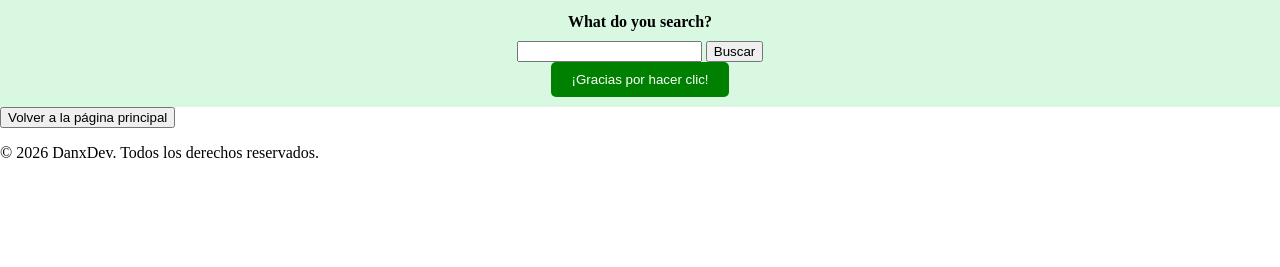
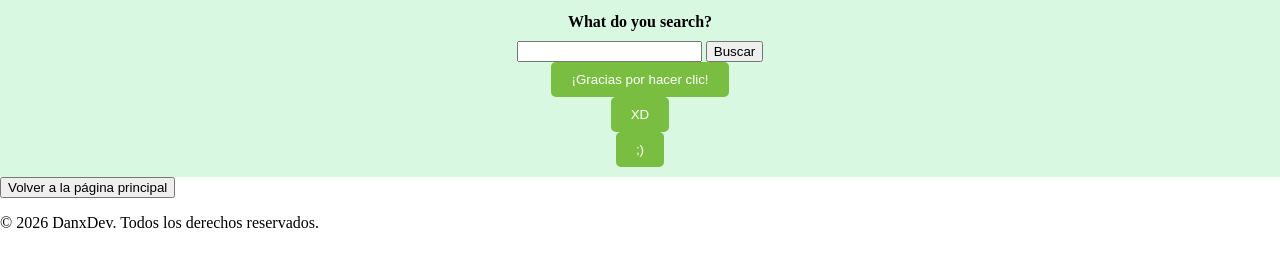
Before and after one commit to daliox77/1st-steps, a plain HTML site: page redessociales.html in a window 1280 px wide. Both pictures are taken after a click on the button "Accion". Shown: the part 465-732 px from the top of the page. Drawn offline with Linux system fonts and the light colour scheme.

Commit message:
Dos botones agregados, css en clases para btns

```diff
--- a/redessociales.html
+++ b/redessociales.html
@@ -34,7 +34,9 @@
             <button type="submit">Buscar</button>
         </form>
 
-          <button id="super_boton">Accion</button>
+          <button class="button-interactivo" id="super_boton">Accion</button>
+          <button class="button-interactivo" id="super_boton">XD</button>
+          <button class="button-interactivo" id="super_boton">;)</button>
 
     </header>
 
--- a/script.js
+++ b/script.js
@@ -1,9 +1,10 @@
-        const boton = document.querySelector('#super_boton')
-        console.log(boton)
+        const botones = document.querySelectorAll('.button-interactivo')
 
-        boton.addEventListener("click", function() {
-           boton.textContent = "¡Gracias por hacer clic!"
-           boton.style.backgroundColor = "green"
-           boton.style.cursor = "not-allowed"
-           boton.disabled = true
+        botones.forEach(botones=> {
+        botones.addEventListener("click", function() {
+           botones.textContent = "¡Gracias por hacer clic!"
+           botones.style.cursor = "not-allowed"
+           botones.disabled = true
+           botones.classList.add("is-active")
         });
+        });
--- a/styles.css
+++ b/styles.css
@@ -116,3 +116,17 @@ h4{
     border-radius: 5px;
     cursor: pointer;
 }
+.button-interactivo{
+    &.is-active {
+        background-color: #66db06;
+        display: block;
+        margin-left: auto;
+        margin-right: auto;
+        padding: 10px 20px;
+        background-color: #66db06;
+        color: white;
+        border: none;
+        border-radius: 5px;
+        cursor: pointer;
+    }
+}
```
